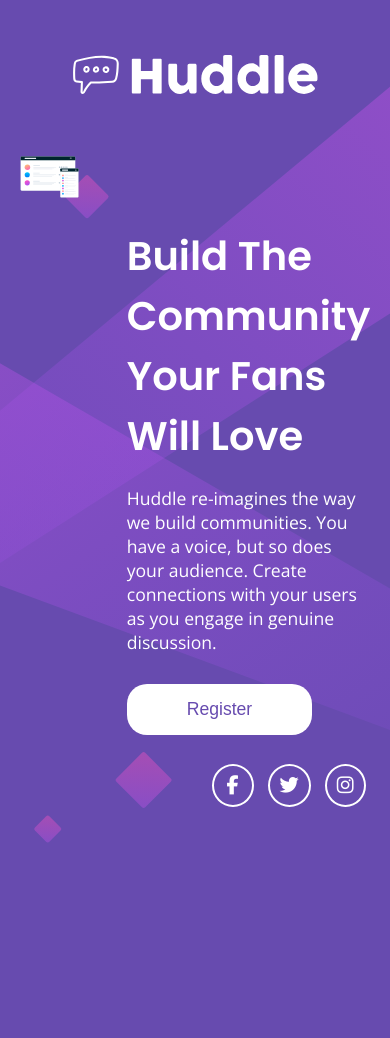
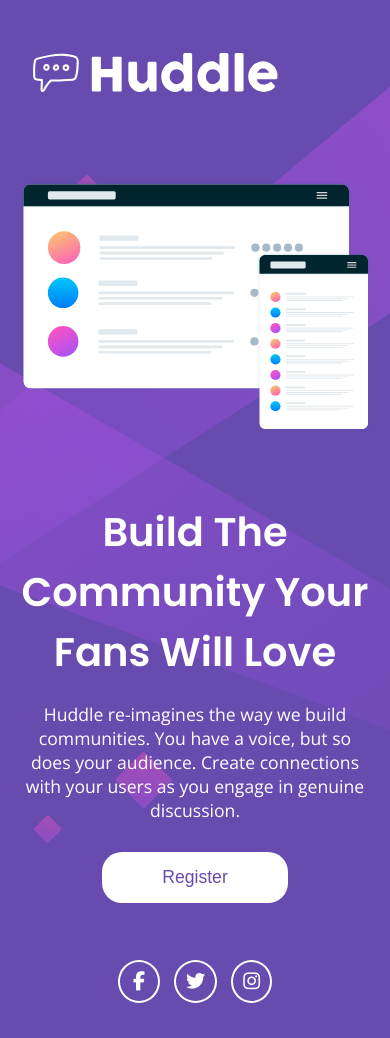
Before and after one commit to louisep1/frontend-mentor-huddle-landing-page, a plain HTML site: page index.html in a window 390 px wide. Before the commit the page ends 844 px from the top, so only its background shows below. Drawn offline with nearby package versions, Linux system fonts and the light colour scheme; files whose address does not match are found by name.

Commit message:
basic mobile version done

```diff
--- a/index.html
+++ b/index.html
@@ -41,9 +41,9 @@
       </main>
 
       <footer>
-        <i class="fa-brands fa-facebook-f"></i>
-        <i class="fa-brands fa-twitter"></i>
-        <i class="fa-brands fa-instagram"></i>
+        <a href="#"> <i class="fa-brands fa-facebook-f"></i></a>
+        <a href="#"><i class="fa-brands fa-twitter"></i></a>
+        <a href="#"><i class="fa-brands fa-instagram"></i></a>
       </footer>
     </div>
   </body>
--- a/style.css
+++ b/style.css
@@ -102,7 +102,7 @@
   padding: 10px 13px;
 }
 
-footer i:hover {
+footer a i:hover {
   cursor: pointer;
   color: var(--soft-magenta);
   border-color: var(--soft-magenta);
@@ -114,9 +114,34 @@
     background: var(--violet)
       url(./huddle-landing-page-with-single-introductory-section-master/images/bg-mobile.svg)
       no-repeat center center/cover;
+    width: 100%;
   }
 
-  /* main {
+  .container {
+    height: auto;
+    gap: 2rem;
+  }
+
+  header {
+    margin-left: 0;
+    /* margin: 40px 0; */
+  }
+
+  main {
     grid-template-columns: 1fr;
-  } */
+  }
+
+  main img {
+    margin: auto;
+    max-width: 50rem;
+  }
+
+  .text {
+    text-align: center;
+    padding-left: 0;
+  }
+
+  footer {
+    align-self: center;
+  }
 }
```
